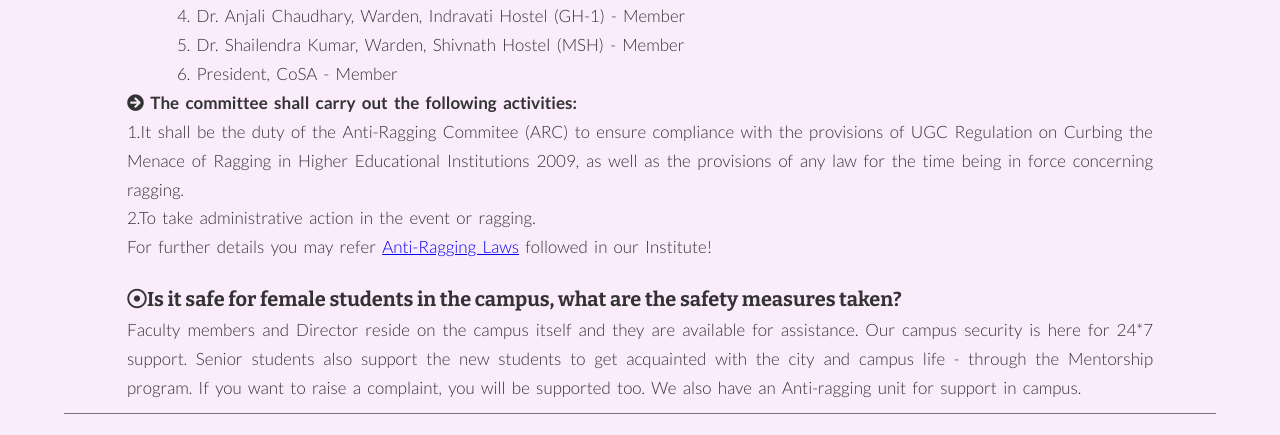
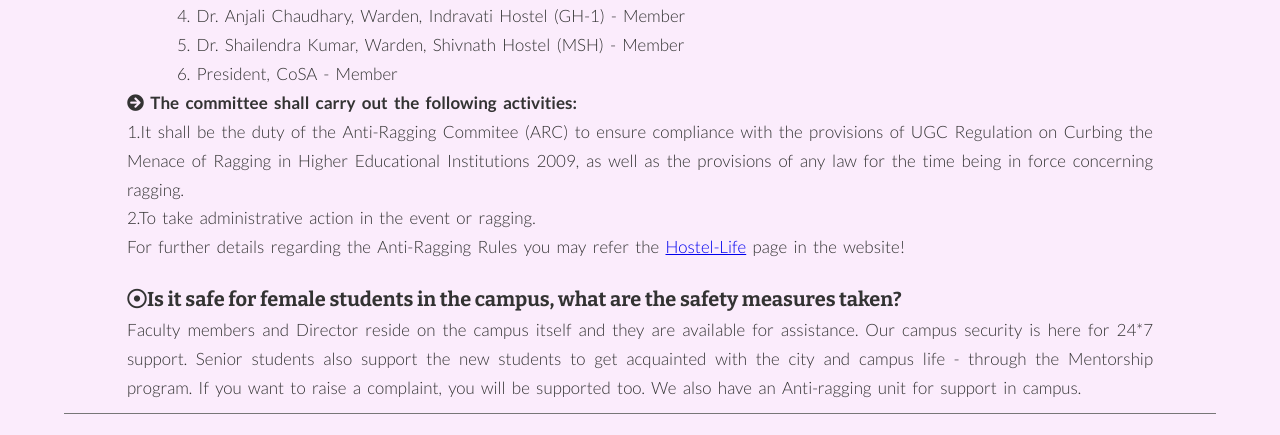
Before and after one commit to RajeevG187/PolarisV3, a PHP site: page /views/queries.php in a window 1280 px wide. Shown: the part 2301-2736 px from the top of the page. Run offline with PHP 8.4, Linux system fonts and the light colour scheme; some libraries are stand-ins or nearby versions.

Commit message:
queries updated

```diff
--- a/views/hostellife.php
+++ b/views/hostellife.php
@@ -137,7 +137,7 @@ if (json_last_error() !== JSON_ERROR_NONE) {
                                         </ul>
                                     <?php endif; ?>
                                 <?php endforeach; ?>
-                                <p class="facilities__text">To learn more about it please refer to the <a href="..\public\pdfs\Anti Ragging.pdf"><b>Anti-Ragging Doc</b></a></p>
+                                <p class="facilities__text">To learn more about it please refer to the <a href="..\public\pdfs\Anti Ragging.pdf" target="blank"><b>Anti-Ragging Doc</b></a></p>
 
                 </div>
             </div>
--- a/views/queries.php
+++ b/views/queries.php
@@ -136,7 +136,7 @@ if (json_last_error() !== JSON_ERROR_NONE) {
                             <?php foreach ($data["faq"]["sub-lists"][5]['ans3'] as $ans): ?>
                            <p class="info__text"><?php echo $ans["line"]; ?></p>
                         <?php endforeach;?>
-                        <p class="info__text">For further details you may refer <a href="../public/pdfs/Anti_Ragging.pdf" target=blank>Anti-Ragging Laws</a> followed in our Institute!</p>
+                        <p class="info__text">For further details regarding the Anti-Ragging Rules you may refer the <a href="../views/hostellife.php" target=blank>Hostel-Life</a> page in the website!</p>
 
                     </div>
                     <div class="info">
```
